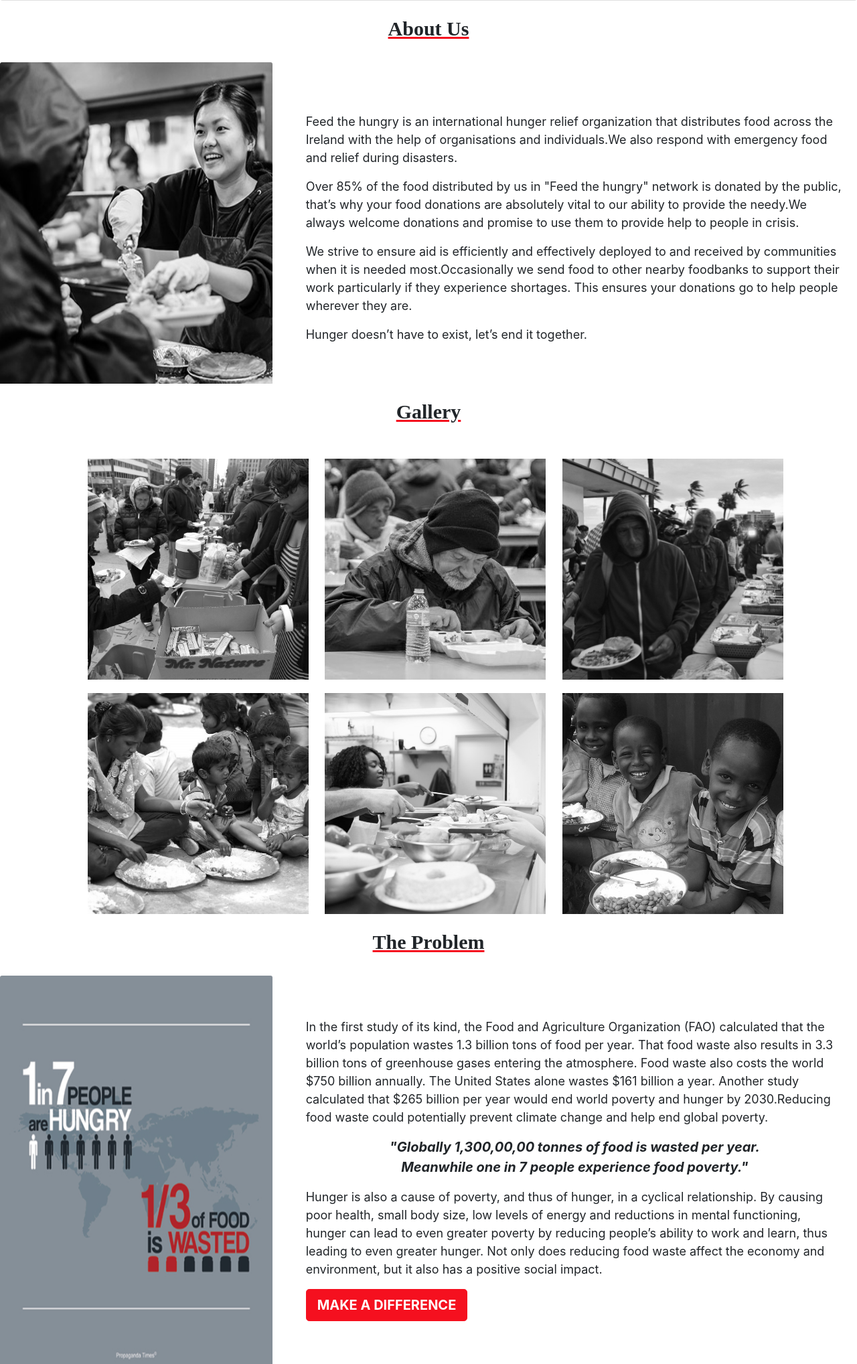
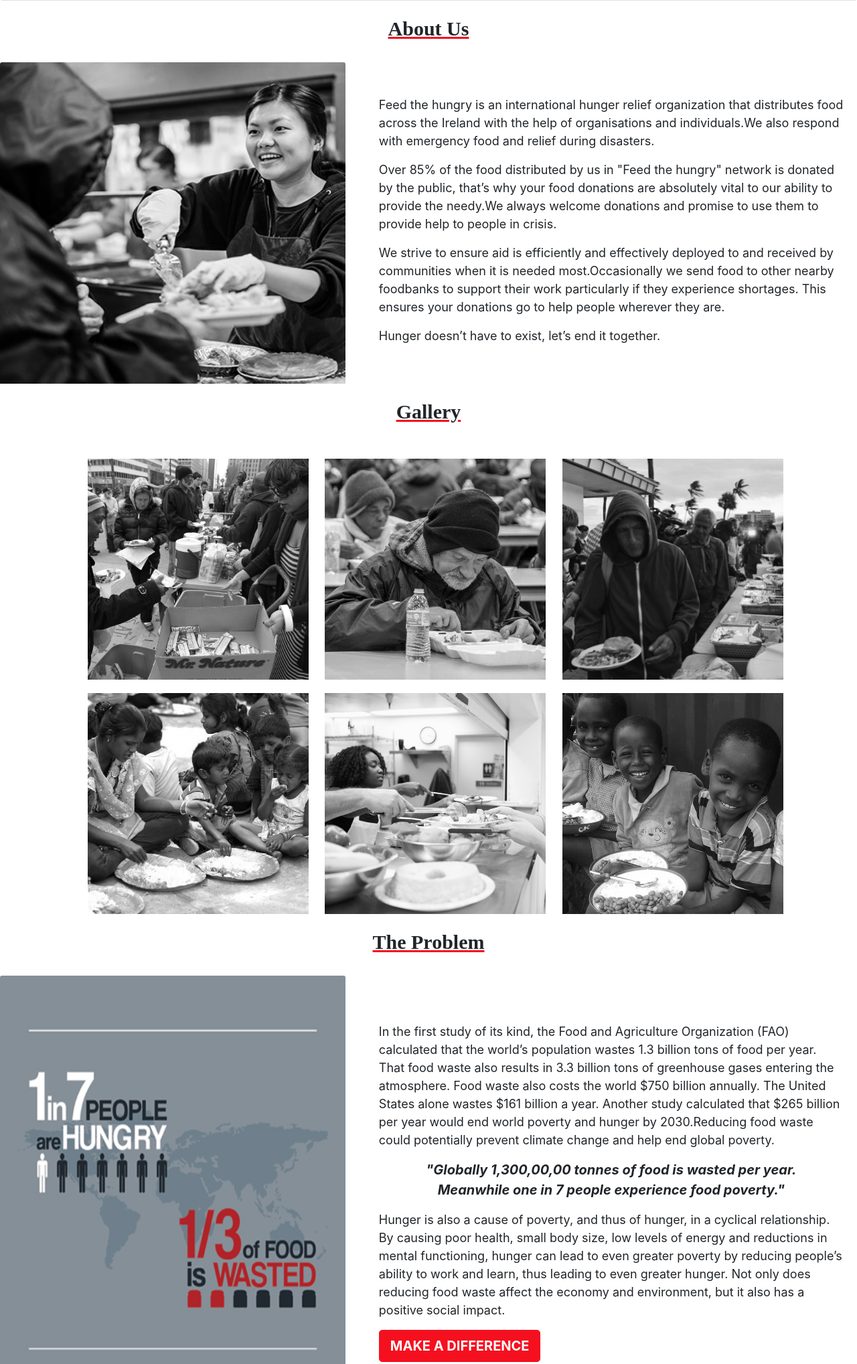
Before and after one commit to Chandni-KJ/Chandni-KJ.github.io, a plain HTML site: page index.html in a window 1280 px wide. Shown: the part 822-2859 px from the top of the page at 67% size. Drawn offline with nearby package versions, Linux system fonts and the light colour scheme.

Commit message:
Update #aboutus #theproblem grid

```diff
--- a/css/style.css
+++ b/css/style.css
@@ -101,7 +101,7 @@ body{
 }
 @media only screen and (min-width: 1078px) {
   .detail {
-  padding-top: 43px;
+  padding-top: 50px;
 }
 }
 #aboutus .desc{
@@ -111,7 +111,7 @@ body{
 }
 @media only screen and (min-width: 1078px) {
   .desc {
-  padding-top: 55px;
+  padding-top: 30px;
 }
 }
 .blockquote{
--- a/index.html
+++ b/index.html
@@ -113,12 +113,12 @@
 <div class="card-group">
   <div class="card">
     <div class="row">
-      <div class="col-sm-4">
+      <div class="col-sm-5">
         <div class="org">
           <img src="images/volunteer.jpg" class="card-img-top" width="480px"height="480px">
         </div>
       </div>
-      <div class="col-sm-8">
+      <div class="col-sm-7">
         <div class="card">
             <div class="card-body">
               <div class="size">
@@ -180,12 +180,12 @@
 <div class="card-group">
   <div class="card">
     <div class="row">
-      <div class="col-sm-4">
+      <div class="col-sm-5">
         <div class="size1">
-          <img src="images/stat.jpg" class="card-img-top" width="90px"height="580px">
+          <img src="images/stat.jpg" class="card-img-top" width="90px"height="650px">
         </div>
       </div>
-      <div class="col-sm-8">
+      <div class="col-sm-7">
         <div class="card">
           <div class="size1">
             <div class="card-body">
```
